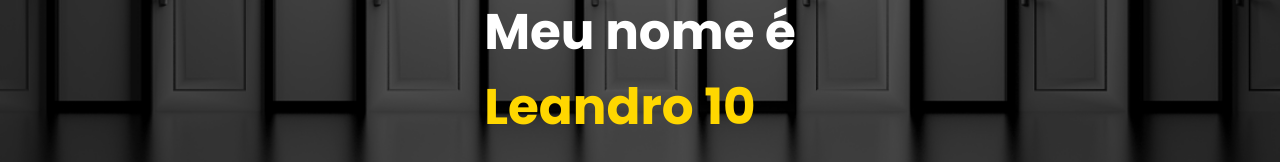
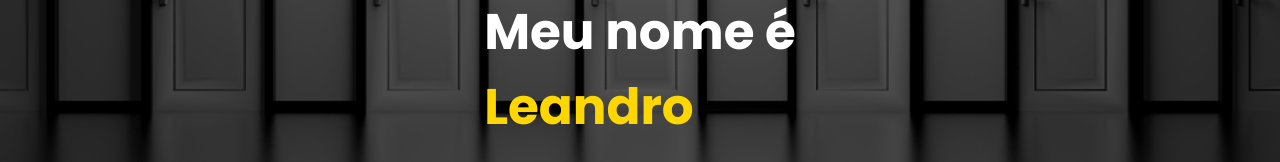
Before and after one commit to leobylle/Portifolio, a plain HTML site: page index.html in a window 1280 px wide. Shown: the part 331-493 px from the top of the page. Drawn offline with Linux system fonts and the light colour scheme.

Commit message:
testenome

```diff
--- a/index.html
+++ b/index.html
@@ -15,7 +15,7 @@
             <div>
                 <h1>Olá,<span></span></h1>
                 <h1>Meu nome é<span></span></h1>
-                <h1>Leandro 10<span></span></h1>
+                <h1>Leandro<span></span></h1>
                 <a href="../Portifolio/paginas/Portifólio.html" type="button" class="cta">Portifólio</a>
             </div>
         </div>
```
